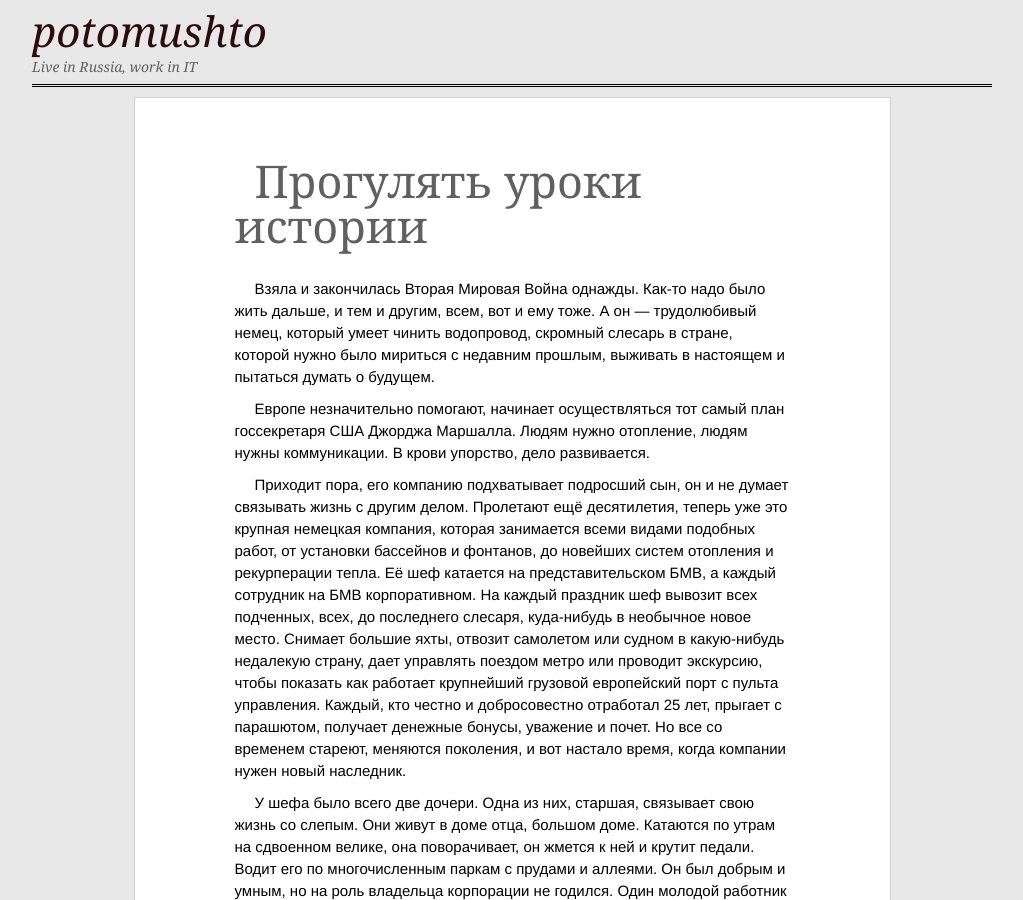
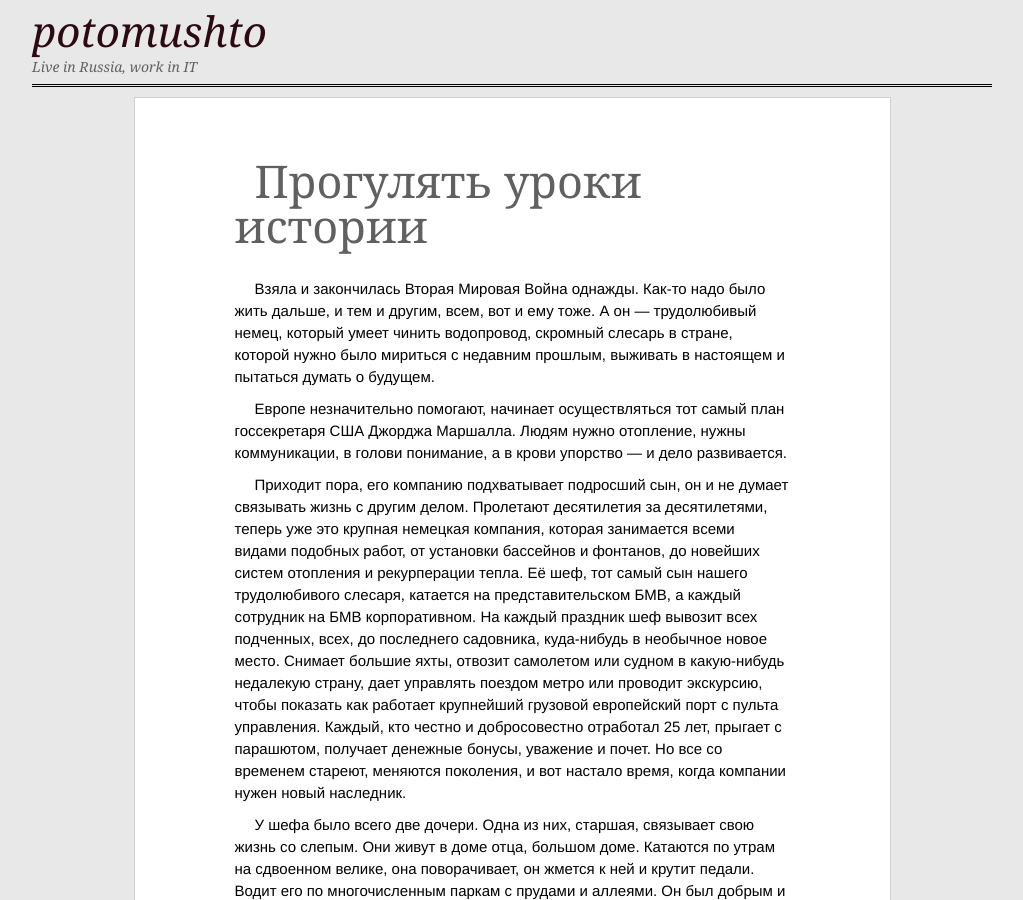
Before and after one commit to ptmt/ptmt.github.com, a Jekyll site: the page built from _posts/2012-09-03-ich-verstehe-sie-nicht.md, in a window 1280 px wide and 900 px high. Shown: the whole window, without its empty margins (128-1151 px from the left). Built offline with Jekyll 4.4.1, drawn with Linux system fonts in a browser that asks for light colours; Markdown is read by kramdown in place of the engine named in the settings.

Commit message:
Update _posts/2012-09-03-ich-verstehe-sie-nicht.md

```diff
--- a/_posts/2012-09-03-ich-verstehe-sie-nicht.md
+++ b/_posts/2012-09-03-ich-verstehe-sie-nicht.md
@@ -6,9 +6,9 @@
 
 Взяла и закончилась Вторая Мировая Война однажды. Как-то надо было жить дальше, и тем и другим, всем, вот и ему тоже. А он —  трудолюбивый немец, который умеет чинить водопровод, скромный слесарь в стране, которой нужно было мириться с недавним прошлым, выживать в настоящем и пытаться думать о будущем.
 
-Европе незначительно помогают, начинает осуществляться тот самый план госсекретаря США Джорджа Маршалла. Людям нужно отопление, людям нужны коммуникации. В крови упорство, дело развивается.
+Европе незначительно помогают, начинает осуществляться тот самый план госсекретаря США Джорджа Маршалла. Людям нужно отопление, нужны коммуникации, в голови понимание, а в крови упорство — и дело развивается.
 
-Приходит пора, его компанию подхватывает подросший сын, он и не думает связывать жизнь с другим делом. Пролетают ещё десятилетия, теперь уже это крупная немецкая компания, которая занимается всеми видами подобных работ, от установки бассейнов и фонтанов, до новейших систем отопления и рекурперации тепла. Её шеф катается на представительском БМВ, а каждый сотрудник на БМВ корпоративном. На каждый праздник шеф вывозит всех подченных, всех, до последнего слесаря, куда-нибудь в необычное новое место. Снимает большие яхты, отвозит самолетом или судном в какую-нибудь недалекую страну, дает управлять поездом метро или проводит экскурсию, чтобы показать как работает крупнейший грузовой европейский порт с пульта управления. Каждый, кто честно и добросовестно отработал 25 лет, прыгает с парашютом, получает денежные бонусы, уважение и почет. Но все со временем стареют, меняются поколения, и вот настало время, когда компании нужен новый наследник.
+Приходит пора, его компанию подхватывает подросший сын, он и не думает связывать жизнь с другим делом. Пролетают  десятилетия за десятилетями, теперь уже это крупная немецкая компания, которая занимается всеми видами подобных работ, от установки бассейнов и фонтанов, до новейших систем отопления и рекурперации тепла. Её шеф, тот самый сын нашего трудолюбивого слесаря, катается на представительском БМВ, а каждый сотрудник на БМВ корпоративном. На каждый праздник шеф вывозит всех подченных, всех, до последнего садовника, куда-нибудь в необычное новое место. Снимает большие яхты, отвозит самолетом или судном в какую-нибудь недалекую страну, дает управлять поездом метро или проводит экскурсию, чтобы показать как работает крупнейший грузовой европейский порт с пульта управления. Каждый, кто честно и добросовестно отработал 25 лет, прыгает с парашютом, получает денежные бонусы, уважение и почет. Но все со временем стареют, меняются поколения, и вот настало время, когда компании нужен новый наследник.
 
 У шефа было всего две дочери. Одна из них, старшая, связывает свою жизнь со слепым. Они живут в доме отца, большом доме. Катаются по утрам на сдвоенном велике, она поворачивает, он жмется к ней и крутит педали. Водит его по многочисленным паркам с прудами и аллеями. Он был добрым и умным, но на роль владельца корпорации не годился. Один молодой работник в этой компании — Томас — компьютерщик, немалого роста, живой, находчивый, нравится младшей дочери, и неудивительно, мальчика решают готовить как наследника. Отправляют на обучение, которое он проходит за три года и успешно справляется, получает новую должность, в конце концов отец даже дает Томасу свою фамилию. Всё идет тому, что однажды все дела должны быть переданы ему. Рядом с домом, где жил отец, восстанавливается другой, большой, особняк для младшей дочери, а Томас берет большой кредит и покупает Ауди A8, чтобы соответствовать. Через несколько месяцев у него находят рак. Уходит фамилия, уходит Ауди, дочь находит другого, и еще некоторое время он иногда появляется в доме молодой семьи, там его считают другом.
 
```
